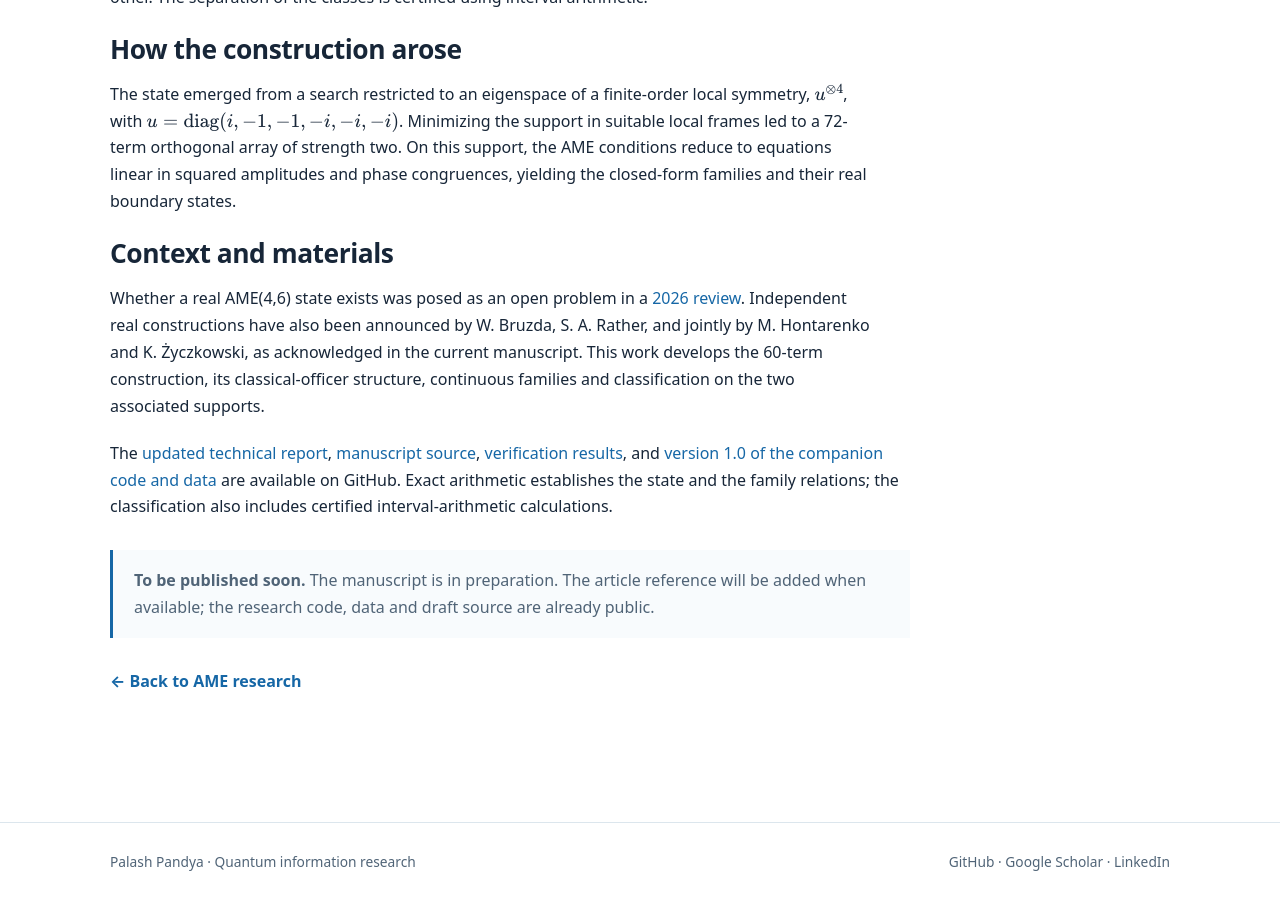
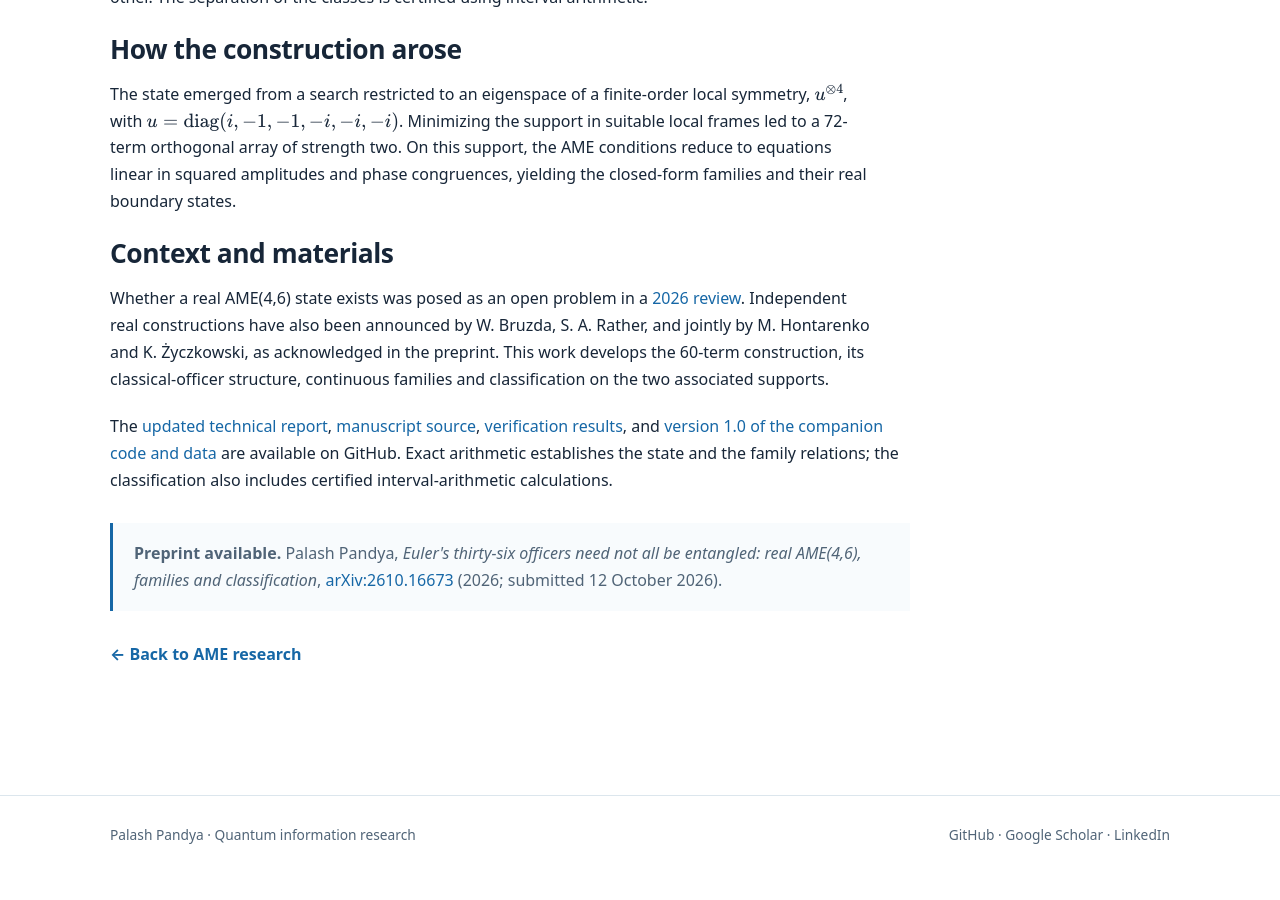
Before and after one commit to palashpandya/palashpandya.github.io, a Jekyll site: the page built from research/ame/real-ame46.md, in a window 1280 px wide and 900 px high, scrolled down 1800 px. Built offline with Jekyll 4.4.1, drawn with Linux system fonts in a browser that asks for light colours; after the commit the page ends 2673 px from its top, so only the background shows below that; some of the changed text lies outside the part shown.

Commit message:
Replace real AME(4,6) draft status with arXiv:2610.16673

```diff
--- a/research/ame/real-ame46.md
+++ b/research/ame/real-ame46.md
@@ -7,7 +7,7 @@ last_modified_at: 2026-10-21
 permalink: /research/ame/real-ame46/
 ---
 <section class="page-head">
-<p class="eyebrow">Research note · Manuscript in preparation (2026)</p>
+<p class="eyebrow">Research preprint · <a href="https://arxiv.org/abs/2610.16673">arXiv:2610.16673</a></p>
 <h1>Real AME(4,6) states</h1>
 {% include page-dates.html %}
 <p class="lede">A real solution of Euler's thirty-six officers problem, with a simple orthogonal block structure, continuous families and a classification of related real states.</p>
@@ -15,7 +15,7 @@ permalink: /research/ame/real-ame46/
 
 <article class="prose">
 
-<p>This page summarizes the manuscript <em>Euler's thirty-six officers need not all be entangled: real AME(4,6), families and classification</em>. The <a href="https://github.com/palashpandya/real-ame46">companion repository</a> is public and contains the manuscript source, exact state data and verification scripts.</p>
+<p>This page summarizes the preprint <em>Euler's thirty-six officers need not all be entangled: real AME(4,6), families and classification</em>. The <a href="https://github.com/palashpandya/real-ame46">companion repository</a> is public and contains the manuscript source, exact state data and verification scripts.</p>
 
 <h2>The real state</h2>
 <p>We construct a pure state of four six-level systems (quhexes) whose coefficients are real and whose two-party reduced states are all maximally mixed:</p>
@@ -43,11 +43,11 @@ permalink: /research/ame/real-ame46/
 <p>The state emerged from a search restricted to an eigenspace of a finite-order local symmetry, \(u^{\otimes4}\), with \(u=\operatorname{diag}(i,-1,-1,-i,-i,-i)\). Minimizing the support in suitable local frames led to a 72-term orthogonal array of strength two. On this support, the AME conditions reduce to equations linear in squared amplitudes and phase congruences, yielding the closed-form families and their real boundary states.</p>
 
 <h2>Context and materials</h2>
-<p>Whether a real AME(4,6) state exists was posed as an open problem in a <a href="https://arxiv.org/abs/2508.04777">2026 review</a>. Independent real constructions have also been announced by W. Bruzda, S. A. Rather, and jointly by M. Hontarenko and K. Życzkowski, as acknowledged in the current manuscript. This work develops the 60-term construction, its classical-officer structure, continuous families and classification on the two associated supports.</p>
+<p>Whether a real AME(4,6) state exists was posed as an open problem in a <a href="https://arxiv.org/abs/2508.04777">2026 review</a>. Independent real constructions have also been announced by W. Bruzda, S. A. Rather, and jointly by M. Hontarenko and K. Życzkowski, as acknowledged in the preprint. This work develops the 60-term construction, its classical-officer structure, continuous families and classification on the two associated supports.</p>
 
 <p>The <a href="https://github.com/palashpandya/real-ame46/blob/main/README.md">updated technical report</a>, <a href="https://github.com/palashpandya/real-ame46/blob/main/paper/main.tex">manuscript source</a>, <a href="https://github.com/palashpandya/real-ame46/tree/main/results">verification results</a>, and <a href="https://github.com/palashpandya/real-ame46/tree/v1.0">version 1.0 of the companion code and data</a> are available on GitHub. Exact arithmetic establishes the state and the family relations; the classification also includes certified interval-arithmetic calculations.</p>
 
-<div class="notice"><strong>To be published soon.</strong> The manuscript is in preparation. The article reference will be added when available; the research code, data and draft source are already public.</div>
+<div class="notice"><strong>Preprint available.</strong> Palash Pandya, <em>Euler's thirty-six officers need not all be entangled: real AME(4,6), families and classification</em>, <a href="https://arxiv.org/abs/2610.16673">arXiv:2610.16673</a> (2026; submitted 12 October 2026).</div>
 
 <p><a class="link-arrow" href="{{ '/research/ame/' | relative_url }}">← Back to AME research</a></p>
 
```
